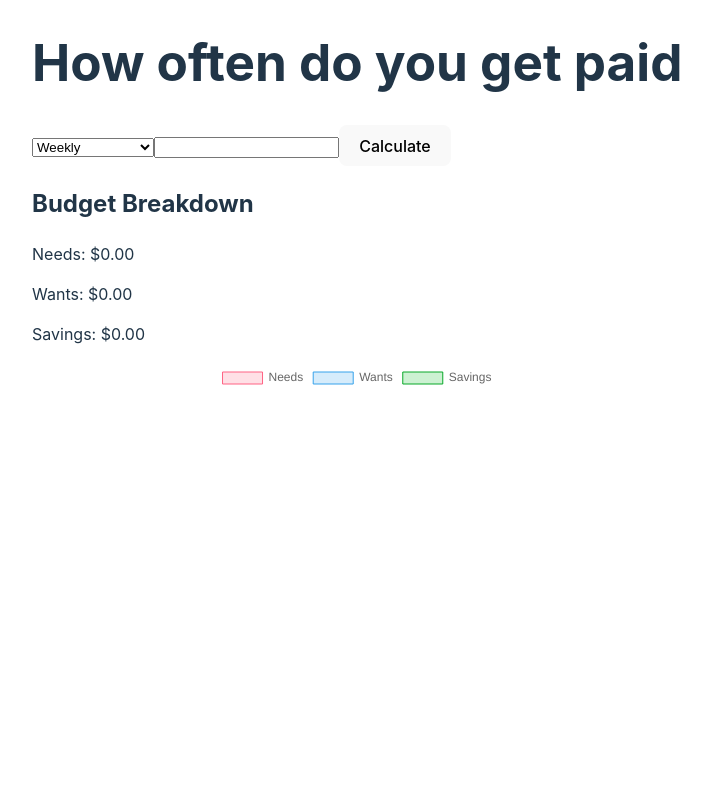
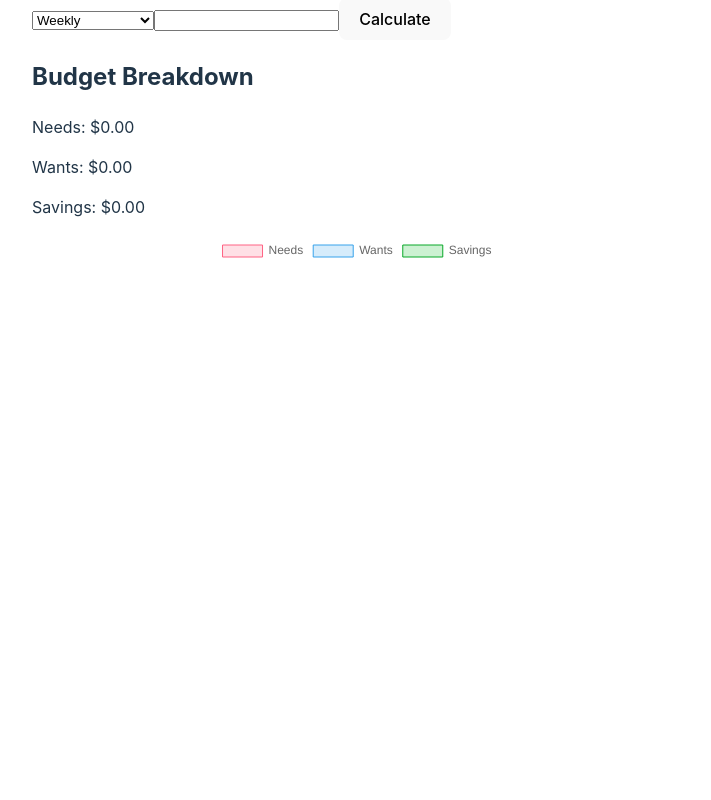
Before and after one commit to georgetsai2028/Budgeting-App, a React (Vite) app: page / in a window 1280 px wide. Shown: the top 800 px of the page, without its empty margins (68-779 px from the left). Built offline with nearby package versions, Linux system fonts and the light colour scheme.

Commit message:
added css changes for userdashboard

```diff
--- /dev/null
+++ b/src/pages/UserDashboard.css
@@ -0,0 +1,6 @@
+html, body {
+    margin: 0;
+    padding: 0;
+    height: 100%;
+    width: 100%;
+}
--- a/src/pages/UserDashboard.jsx
+++ b/src/pages/UserDashboard.jsx
@@ -1,13 +1,23 @@
+import { StrictMode } from 'react';
+import { createRoot } from 'react-dom/client';
+
+import './UserDashboard.css'
 
 
 export function UserDashboard() {
 
     return (
-
         <>
         <h1>HELLO </h1>
         <h2> Here is the main page: </h2>
         </>
+
     );
 
 };
+
+createRoot(document.getElementById('root')).render(
+<StrictMode>
+    <UserDashboard />
+</StrictMode>
+)
```
